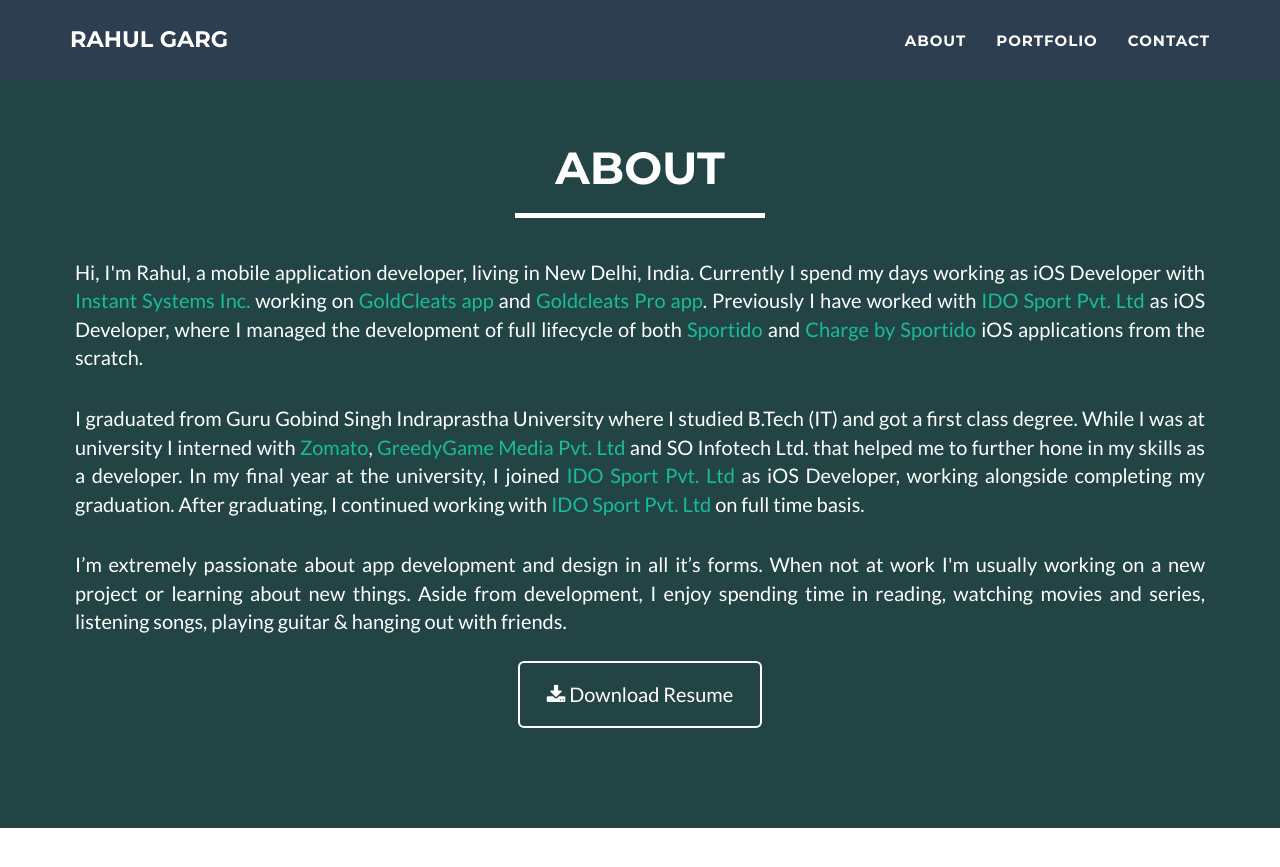
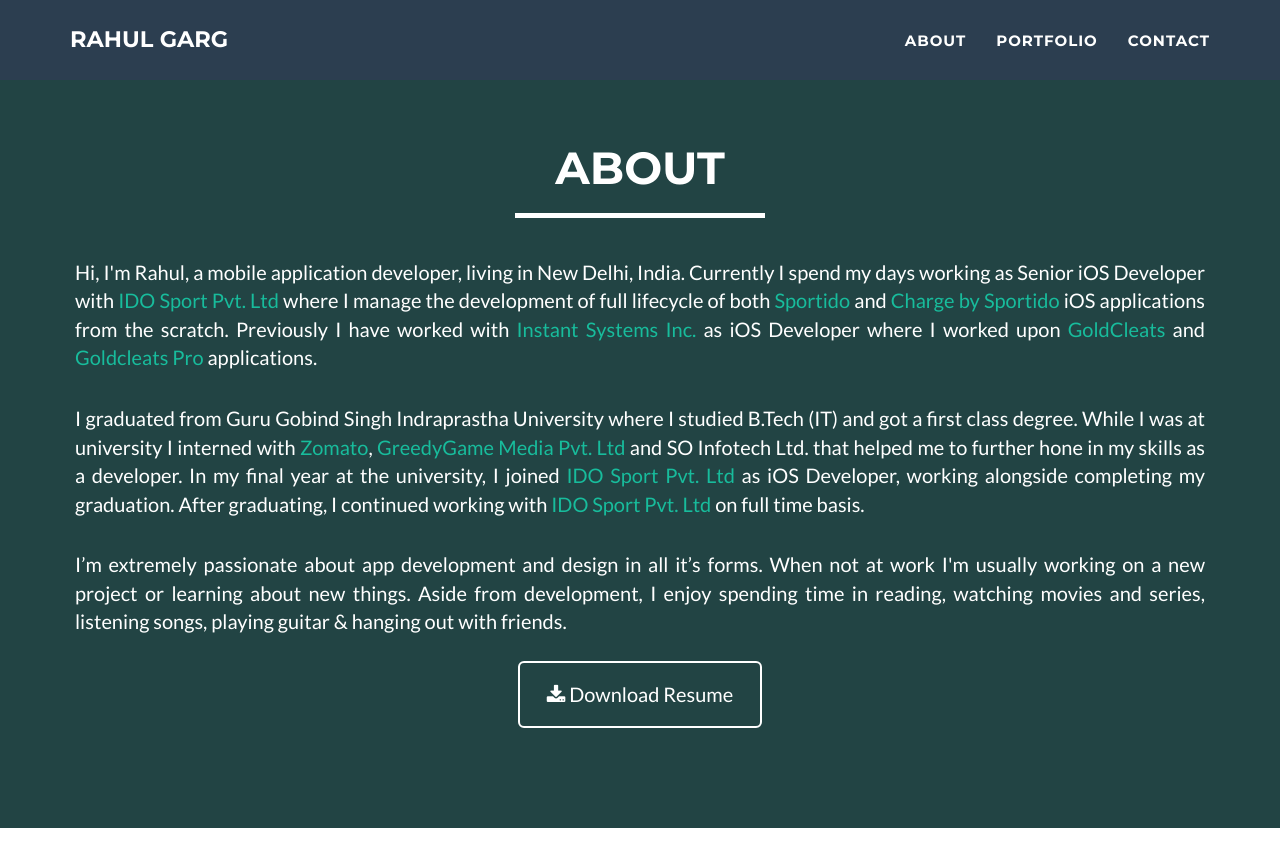
Before and after one commit to rahulgarg12/rahulgarg12.github.io, a Jekyll site: the page built from index.html, in a window 1280 px wide and 900 px high, scrolled down 806 px. Shown: the top 867 px of the window. Built offline with Jekyll 4.4.1, drawn with Linux system fonts in a browser that asks for light colours.

Commit message:
about changes

```diff
--- a/_includes/about.html
+++ b/_includes/about.html
@@ -8,7 +8,7 @@
                 </div>
             </div>
             <div class="row text-justify left5 right5">
-                <p>Hi, I'm Rahul, a mobile application developer, living in New Delhi, India. Currently I spend my days working as iOS Developer with <a href="http://in.instantsys.com">Instant Systems Inc.</a> working on <a href="https://itunes.apple.com/us/app/goldcleats-player-app/id1134964817?mt=8">GoldCleats app</a> and <a href="https://itunes.apple.com/us/app/goldcleats-pro-app/id1326007717?mt=8">Goldcleats Pro app</a>. Previously I have worked with <a href="http://sportido.com">IDO Sport Pvt. Ltd</a> as iOS Developer, where I managed the development of full lifecycle of both <a href="https://itunes.apple.com/in/app/sportido-find-players-and-places-to-play-sports/id1116512491?mt=8">Sportido</a> and <a href="https://itunes.apple.com/us/app/charge-by-sportido/id1448601718">Charge by Sportido</a> iOS applications from the scratch.</p>
+                <p>Hi, I'm Rahul, a mobile application developer, living in New Delhi, India. Currently I spend my days working as Senior iOS Developer with <a href="http://sportido.com">IDO Sport Pvt. Ltd</a> where I manage the development of full lifecycle of both <a href="https://itunes.apple.com/in/app/sportido-find-players-and-places-to-play-sports/id1116512491?mt=8">Sportido</a> and <a href="https://itunes.apple.com/us/app/charge-by-sportido/id1448601718">Charge by Sportido</a> iOS applications from the scratch. Previously I have worked with <a href="http://in.instantsys.com">Instant Systems Inc.</a> as iOS Developer where I worked upon <a href="https://itunes.apple.com/us/app/goldcleats-player-app/id1134964817?mt=8">GoldCleats</a> and <a href="https://itunes.apple.com/us/app/goldcleats-pro-app/id1326007717?mt=8">Goldcleats Pro</a> applications.</p>
                 <br/>
                 <p>I graduated from Guru Gobind Singh Indraprastha University where I studied B.Tech (IT) and got a first class degree. While I was at university I interned with <a href="https://www.zomato.com/india">Zomato</a>, <a href="http://www.greedygame.com">GreedyGame Media Pvt. Ltd</a> and SO Infotech Ltd. that helped me to further hone in my skills as a developer. In my final year at the university, I joined <a href="http://sportido.com">IDO Sport Pvt. Ltd</a> as iOS Developer, working alongside completing my graduation. After graduating, I continued working with <a href="http://sportido.com">IDO Sport Pvt. Ltd</a> on full time basis.</p>
                 <br/>
```
Also changed, not shown: 1 other file.
